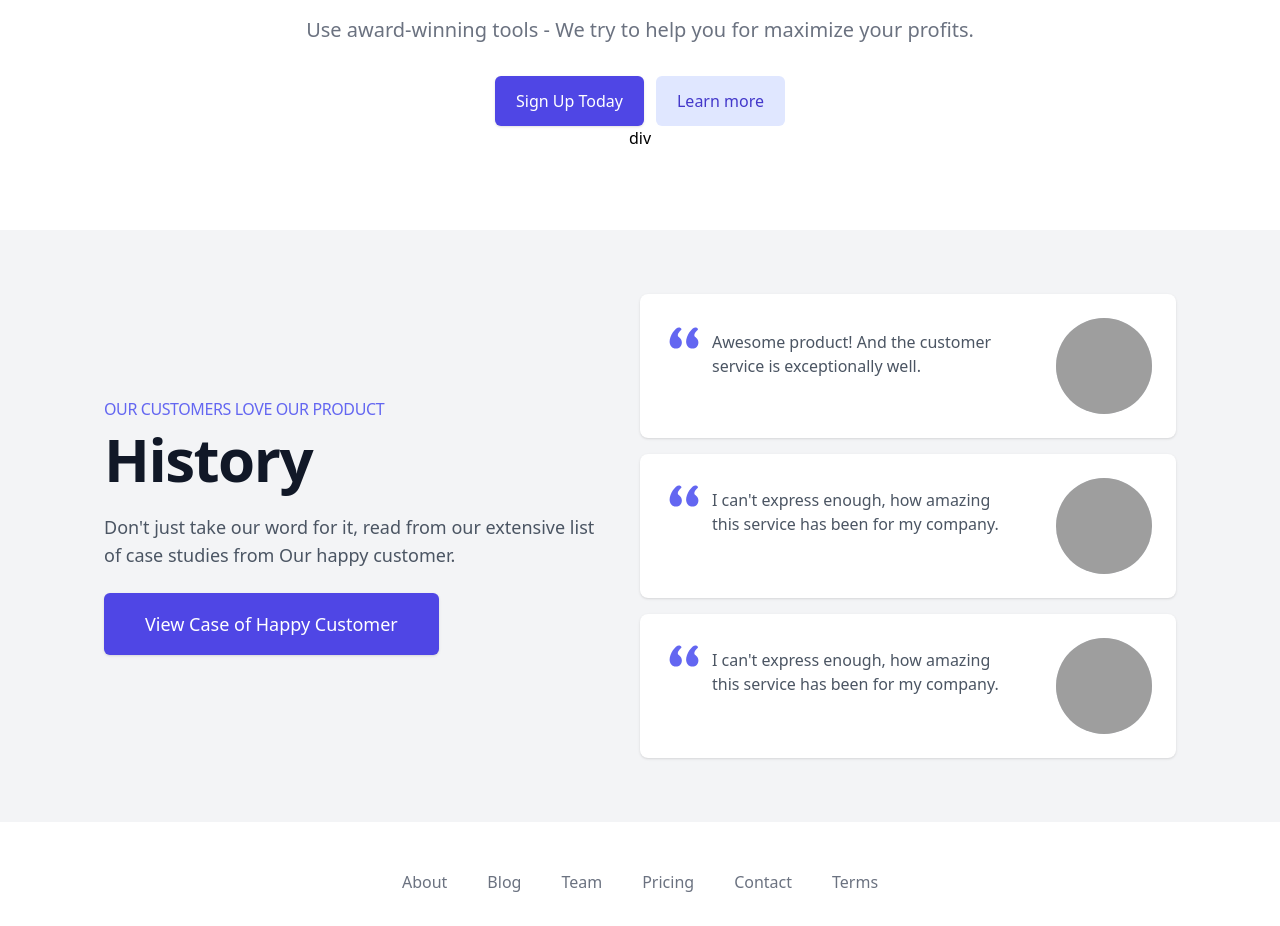
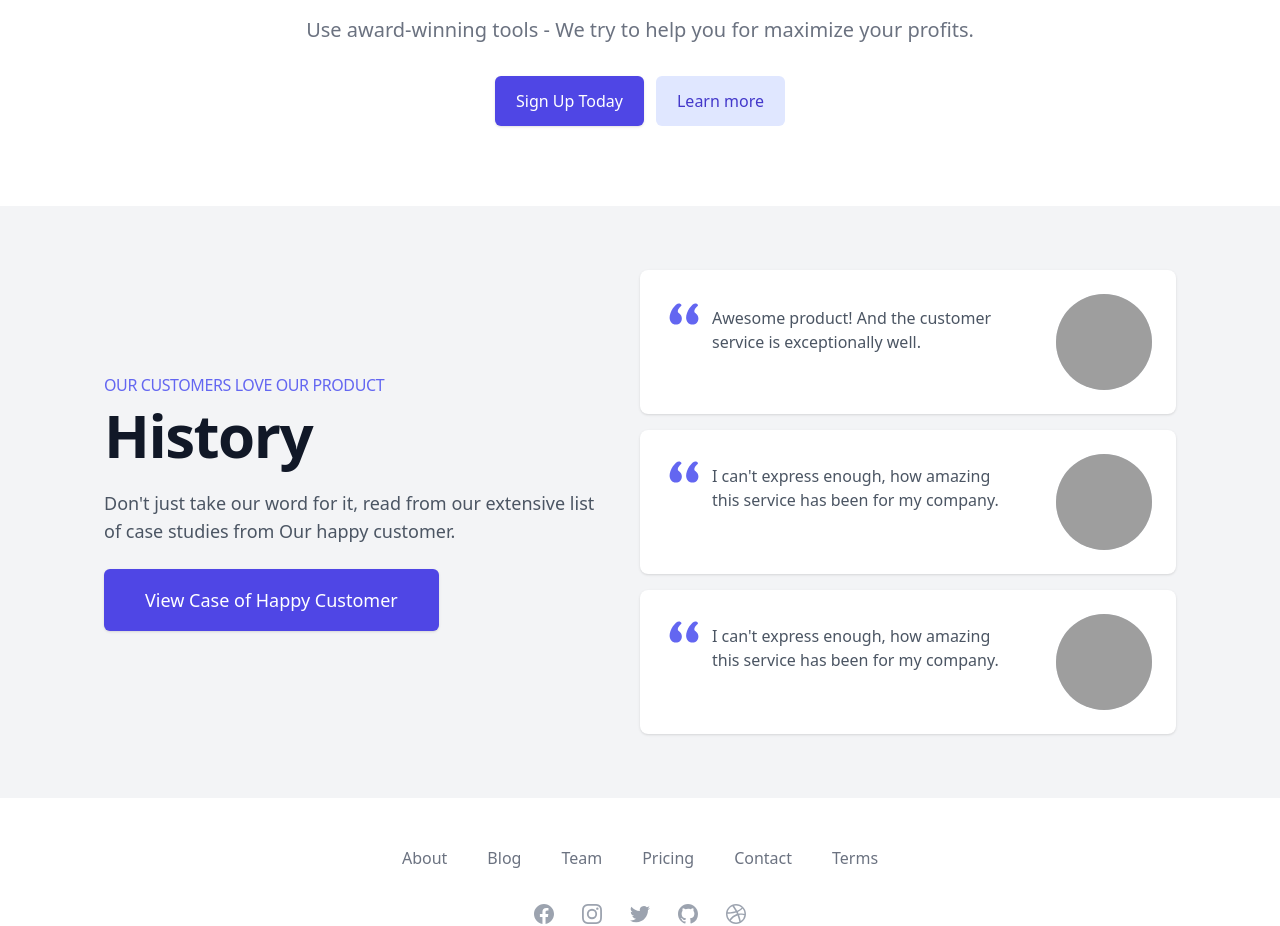
Before and after one commit to chiddekel/SPA, a plain HTML site: page index.html in a window 1280 px wide. Shown: the part 2000-2926 px from the top of the page. Drawn offline with nearby package versions, Linux system fonts and the light colour scheme; grey boxes are pictures that could not be loaded.

Commit message:
Update index.html

```diff
--- a/index.html
+++ b/index.html
@@ -102,7 +102,7 @@
             <a href="#" class="inline-flex items-center justify-center px-5 py-3 text-base font-medium text-white bg-indigo-600 border border-transparent rounded-md shadow hover:bg-indigo-700" data-primary="indigo-600" data-rounded="rounded-md">Sign Up Today</a>
             <a href="#" class="inline-flex items-center justify-center px-5 py-3 text-base font-medium text-indigo-700 bg-indigo-100 border border-transparent rounded-md hover:bg-indigo-200" data-primary="indigo-600" data-rounded="rounded-md">Learn more</a>
         </div>
-    <div class="tails-hover-element">div</div></div>
+    <div class="tails-hover-element"></div></div>
 </section><section class="flex items-center justify-center py-16 bg-gray-100 min-w-screen">
     <div class="max-w-6xl px-12 mx-auto bg-gray-100 md:px-16 xl:px-10">
         <div class="flex flex-col items-center lg:flex-row">
```
